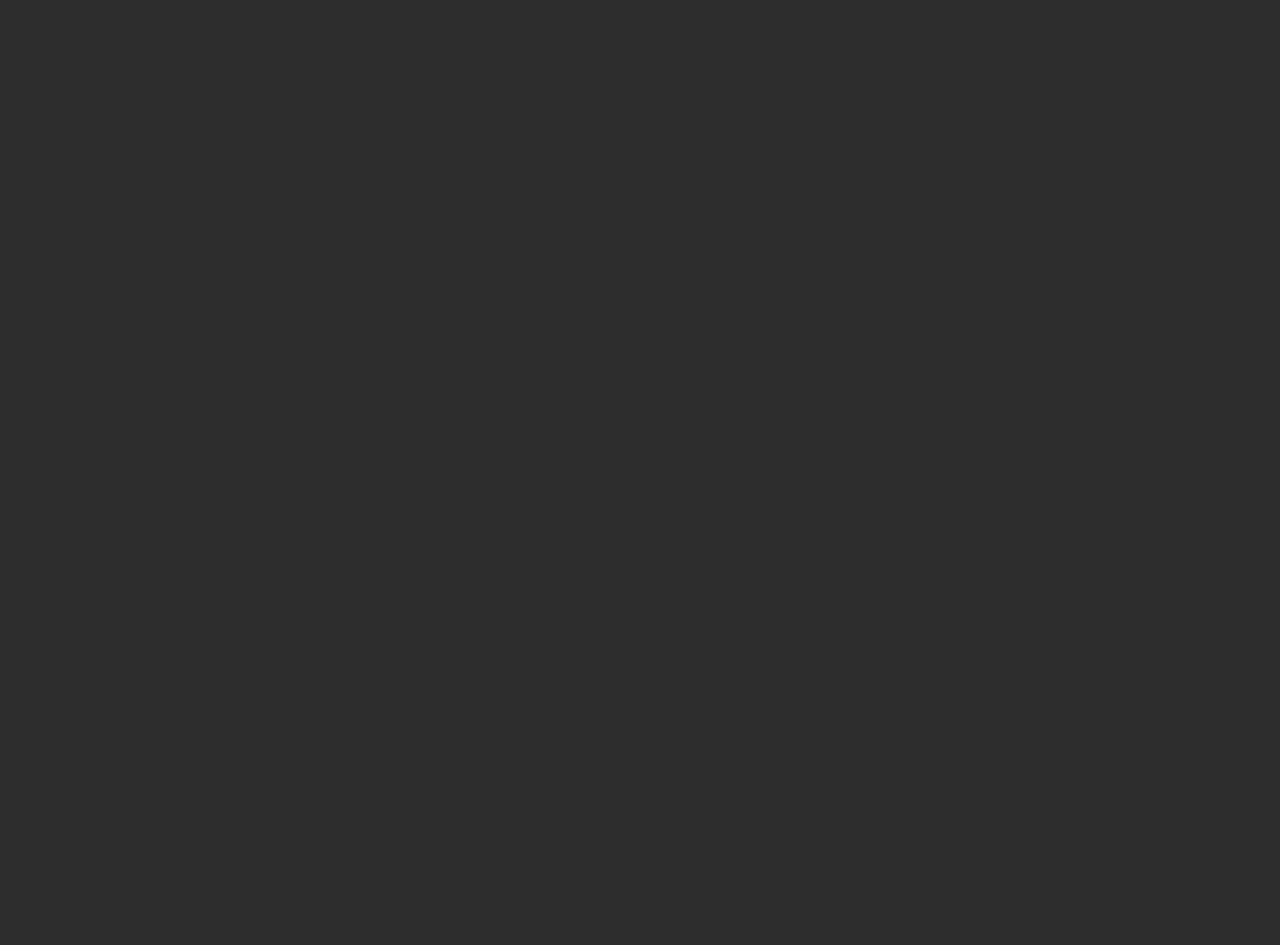
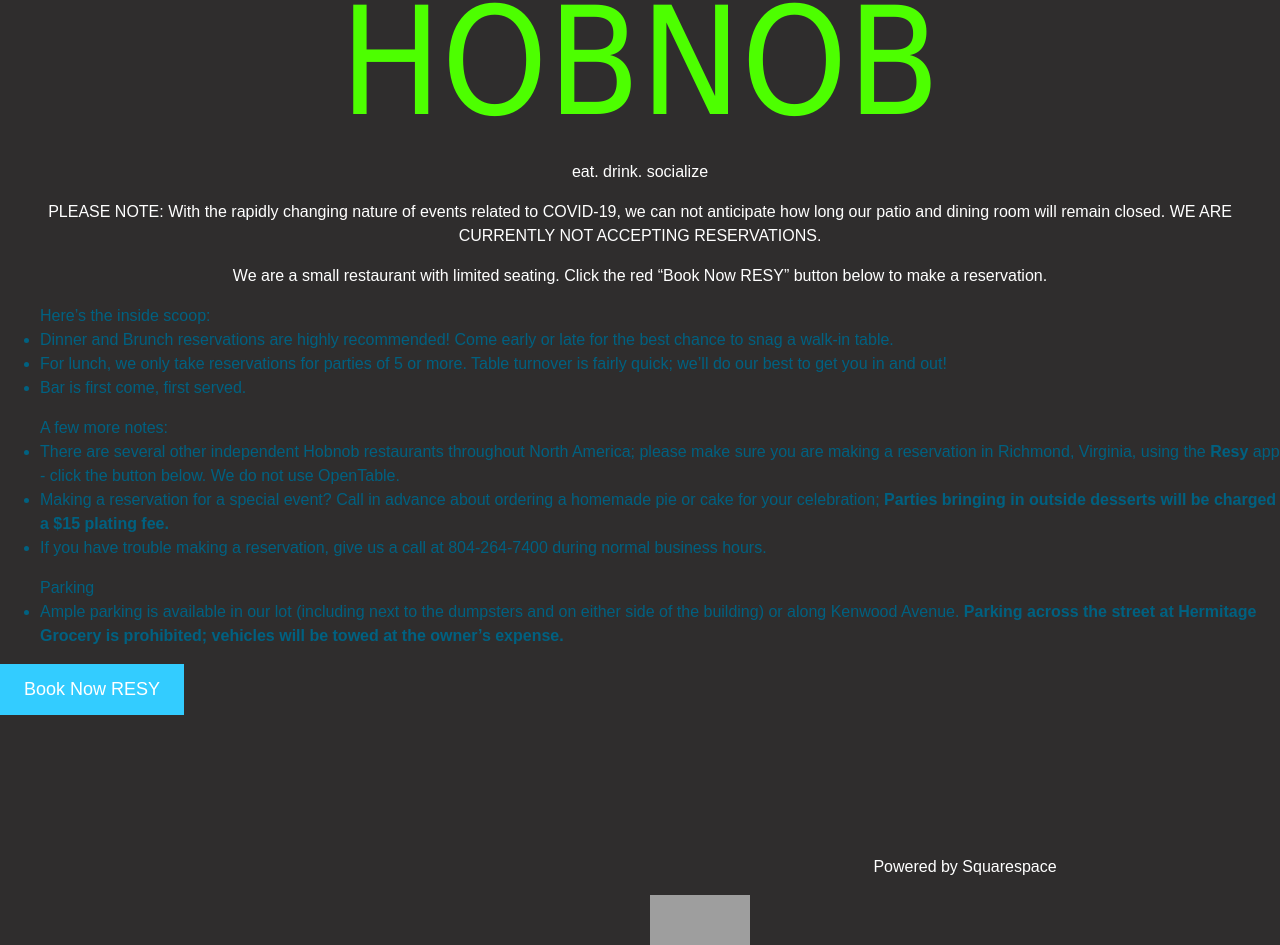
Before and after one commit to Tawharo/HOBNOB, a React (Create React App) app in the folder client/: page /reservation in a window 1280 px wide. Shown: the part 299-1244 px from the top of the page. Before the commit the page ends 800 px from the top, so only its background shows below. Built offline with nearby package versions, Linux system fonts and the light colour scheme; grey boxes are pictures that could not be loaded.

Commit message:
added links to navbar

```diff
--- a/client/public/index.html
+++ b/client/public/index.html
@@ -12,6 +12,8 @@
   <link rel="manifest" href="%PUBLIC_URL%/manifest.json">
   <link rel="shortcut icon" href="%PUBLIC_URL%/favicon.ico">
   <link href="https://fonts.googleapis.com/css2?family=Balsamiq+Sans&display=swap" rel="stylesheet">
+  <link rel="stylesheet" href="https://stackpath.bootstrapcdn.com/bootstrap/4.5.0/css/bootstrap.min.css"
+    integrity="sha384-9aIt2nRpC12Uk9gS9baDl411NQApFmC26EwAOH8WgZl5MYYxFfc+NcPb1dKGj7Sk" crossorigin="anonymous">
   <!--
       Notice the use of %PUBLIC_URL% in the tags above.
       It will be replaced with the URL of the `public` folder during the build.
--- a/client/src/App.js
+++ b/client/src/App.js
@@ -10,6 +10,8 @@ import Signup from "./pages/Signup";
 import Home from "./pages/Home";
 import Navbar from "./components/Navbar";
 import FrontPage from "./components/FrontPage/FrontPage";
+import Reservation from "./components/Reservation/Reservation";
+import JoinOurTeam from "./components/JoinOurTeam/JoinOurTeam";
 
 function App() {
   return (
@@ -30,6 +32,12 @@ function App() {
             <Route exact path="/signup">
               <Signup />
             </Route>
+            <Route exact path="/reservation">
+              <Reservation />
+            </Route>
+            <Route exact path="/joinourteam">
+              <JoinOurTeam />
+            </Route>
             <ProtectedRoute exact path="/profile">
               <Profile />
             </ProtectedRoute>
--- /dev/null
+++ b/client/src/components/FrontPage/index.js
@@ -0,0 +1 @@
+export { default } from './FrontPage';
--- /dev/null
+++ b/client/src/components/JoinOurTeam/JoinOurTeam.js
@@ -0,0 +1,27 @@
+import React from 'react';
+
+function JoinOurTeam() {
+    return (
+        <div>
+            <h1>HOBNOB</h1>
+            <p>eat. drink. socialize</p>
+
+            <h3>NOW HIRING!</h3>
+            <p></p>
+            <div className="container">
+                <div className="row">
+                    <div className="col-*-*"></div>
+                    <div className="col-*-*"></div>
+                </div>
+                <div class="row">
+                    <div className="col-*-*"></div>
+                    <div className="col-*-*"></div>
+
+                </div>
+
+            </div>
+        </div>
+    )
+}
+
+export default JoinOurTeam;
--- /dev/null
+++ b/client/src/components/JoinOurTeam/index.js
@@ -0,0 +1 @@
+export { default } from './JoinTheTeam';
--- /dev/null
+++ b/client/src/components/Reservation/Reservation.js
@@ -0,0 +1,34 @@
+import React from 'react';
+
+
+function Reservation() {
+    return (
+        <>
+            <h1>HOBNOB</h1>
+            <p>eat. drink. socialize</p>
+            <p>PLEASE NOTE: With the rapidly changing nature of events related to COVID-19, we can not anticipate how long our patio and dining room will remain closed. WE ARE CURRENTLY NOT ACCEPTING RESERVATIONS.</p>
+            <p>We are a small restaurant with limited seating. Click the red “Book Now RESY” button below to make a reservation.</p>
+            <ul>Here’s the inside scoop:
+                <li>Dinner and Brunch reservations are highly recommended! Come early or late for the best chance to snag a walk-in table. </li>
+                <li>For lunch, we only take reservations for parties of 5 or more. Table turnover is fairly quick; we’ll do our best to get you in and out!</li>
+                <li>Bar is first come, first served. </li>
+            </ul>
+            <ul>A few more notes:
+                <li>There are several other independent Hobnob restaurants throughout North America; please make sure you are making a reservation in Richmond, Virginia, using the <strong>Resy</strong> app - click the button below. We do not use OpenTable.</li>
+                <li>Making a reservation for a special event? Call in advance about ordering a homemade pie or cake for your celebration; <strong>Parties bringing in outside desserts will be charged a $15 plating fee.</strong></li>
+                <li>If you have trouble making a reservation, give us a call at 804-264-7400 during normal business hours.</li>
+            </ul>
+            <ul>Parking
+                <li>Ample parking is available in our lot (including next to the dumpsters and on either side of the building) or along Kenwood Avenue. <strong>Parking across the street at Hermitage Grocery is prohibited; vehicles will be towed at the owner’s expense.</strong></li>
+            </ul>
+            <button>Book Now RESY</button>
+            <footer className="image-div">
+                <p>Powered by Squarespace</p>
+                <img src="https://www.kindpng.com/picc/m/20-209935_facebook-icon-clipart-social-media-icons-grey-facebook.png" alt="fb" />
+                <img src="https://www.beerinstitute.org/wp-content/uploads/2017/07/instagram-icon-grey.3cf404e5.png" alt="insta" />
+            </footer>
+        </>
+    )
+}
+
+export default Reservation;
--- /dev/null
+++ b/client/src/components/Reservation/index.js
@@ -0,0 +1 @@
+export { default } from './Reservation';
```
Also changed, not shown: client/src/components/JoinOurTeam/JoinOurTeam.css (added), client/src/components/Reservation/Reservation.css (added).
